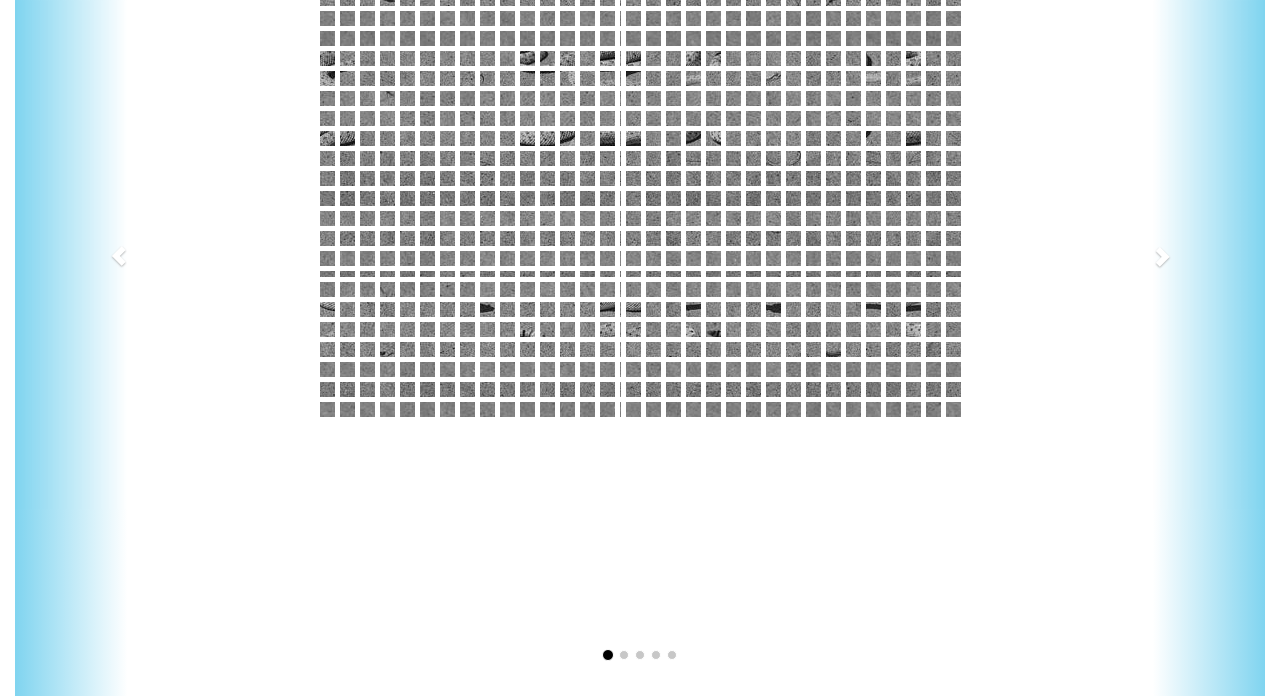
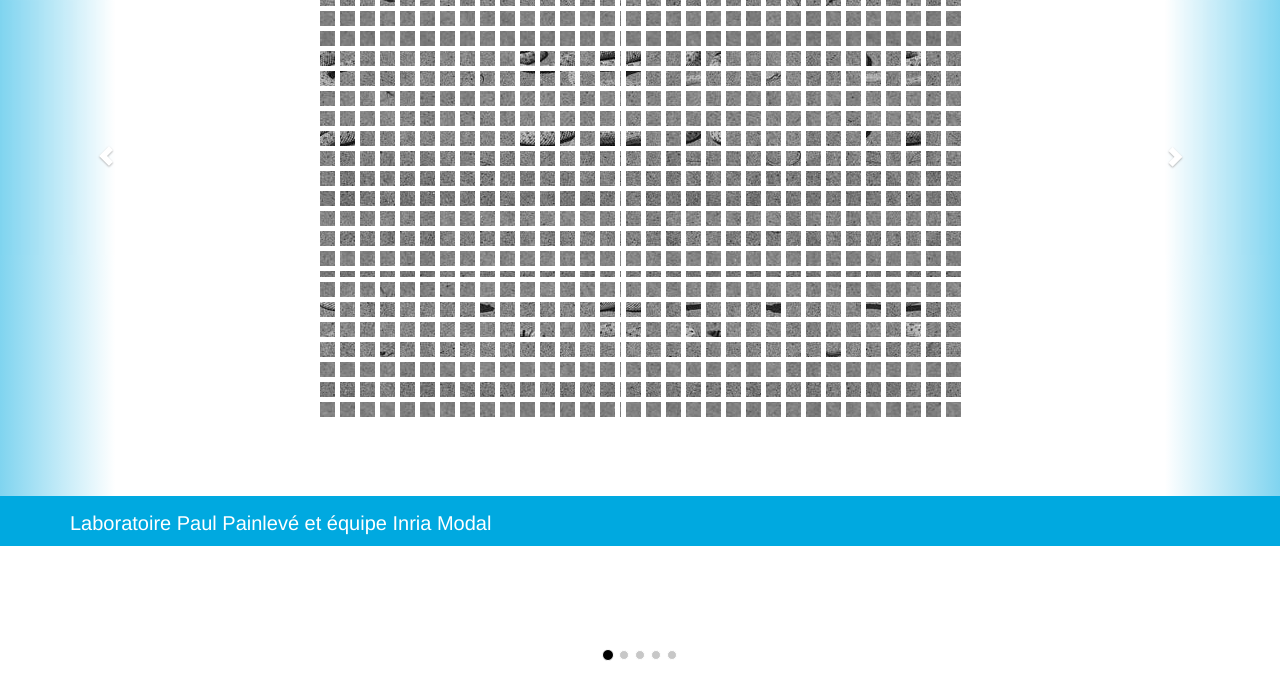
Before and after one commit to modal-inria/xperium, a plain HTML site: page snake.html in a window 1280 px wide. Shown: the part 254-950 px from the top of the page. Drawn offline with nearby package versions, Linux system fonts and the light colour scheme.

Commit message:
ajout footer et correction bandes blanches

```diff
--- a/snake.html
+++ b/snake.html
@@ -216,11 +216,19 @@
                   </div>
                </div>
             </div>
-            <a class="left carousel-control" href="#myCarousel" data-slide="prev" ><span class="glyphicon glyphicon-chevron-left"></span></a>
-            <a class="right carousel-control" href="#myCarousel" data-slide="next" ><span class="glyphicon glyphicon-chevron-right"></span></a>
+
          </div>
          <!-- /.carousel -->
       </div>
+      <a class="left carousel-control" href="#myCarousel" data-slide="prev" ><span class="glyphicon glyphicon-chevron-left"></span></a>
+      <a class="right carousel-control" href="#myCarousel" data-slide="next" ><span class="glyphicon glyphicon-chevron-right"></span></a>
+      <footer>
+         <div class="navbar navbar-inverse navbar-fixed-bottom" >
+            <div class="container">
+               <div class="footer"> Laboratoire Paul Painlevé et équipe Inria Modal</div>
+            </div>
+         </div>
+      </footer>
       <!-- /.container -->
       <!-- Bootstrap core JavaScript
          ================================================== -->
```
